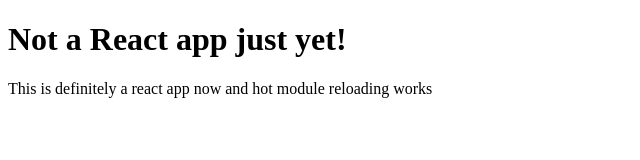
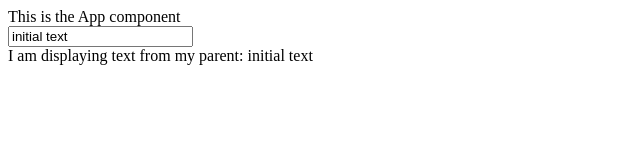
Before and after one commit to LukeAveil/rpsReact, a React app: page / in a window 1280 px wide. Shown: the whole page, without its empty margins (0-640 px from the left). Built offline with nearby package versions, Linux system fonts and the light colour scheme.

Commit message:
basic state handling and child components

```diff
--- a/client/index.html
+++ b/client/index.html
@@ -5,7 +5,6 @@
     <title>React Todo list</title>
   </head>
   <body>
-    <h1>Not a React app just yet!</h1>
     <div id="app"></div>
     <script src="bundle.js"></script>
   </body>
--- a/components/App.js
+++ b/components/App.js
@@ -1,9 +1,15 @@
 import React, { Component } from 'react'
+import TextInput from './TextInput'
 
 class App extends Component {
 
   render() {
-    return <div>This is definitely a react app now and hot module reloading works</div>
+    return (
+      <div>
+        <div>This is the App component</div>
+        <TextInput/>
+      </div>
+    )
   }
 
 }
--- /dev/null
+++ b/components/TextDisplay.js
@@ -0,0 +1,11 @@
+import React, { Component } from 'react'
+
+class TextDisplay extends Component {
+
+  render() {
+    return <div>I am displaying text from my parent: {this.props.text}</div>
+  }
+
+}
+
+export default TextDisplay
--- /dev/null
+++ b/components/TextInput.js
@@ -0,0 +1,34 @@
+import React, { Component } from 'react'
+import TextDisplay from './TextDisplay'
+
+class TextInput extends Component {
+
+  constructor(props, context) {
+    super(props, context)
+    this.state = {
+      inputText: 'initial text'
+    }
+  }
+
+  handleChange(event) {
+    this.setState({
+      inputText: event.target.value
+    })
+  }
+
+  render() {
+    return (
+      <div>
+        <input type="text"
+          placeholder="This is going to be text"
+          value={this.state.inputText}
+          onChange={this.handleChange.bind(this)}
+        />
+        <TextDisplay text={this.state.inputText}/>
+      </div>
+    )
+  }
+
+}
+
+export default TextInput
```
Also changed, not shown: 1 other file.
